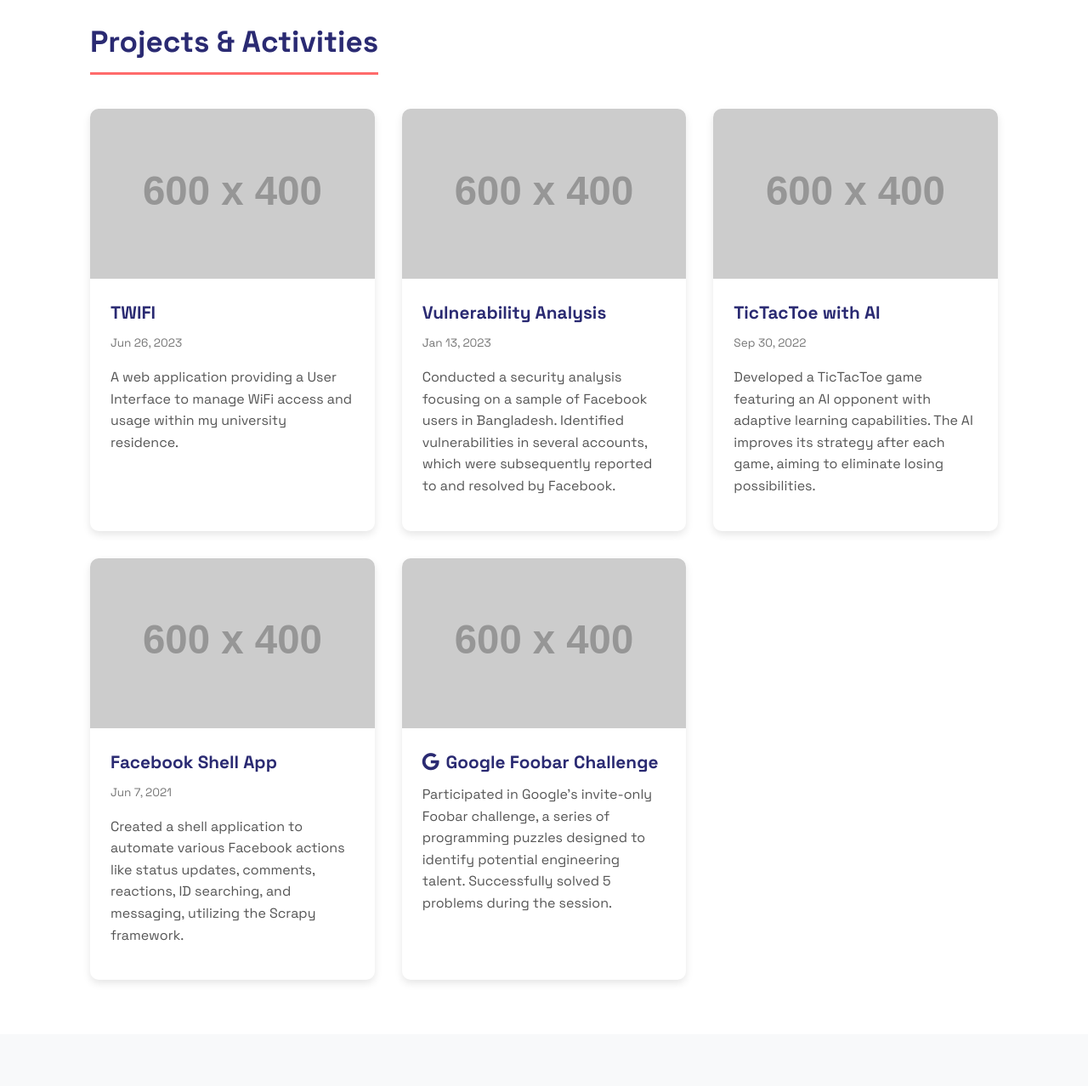
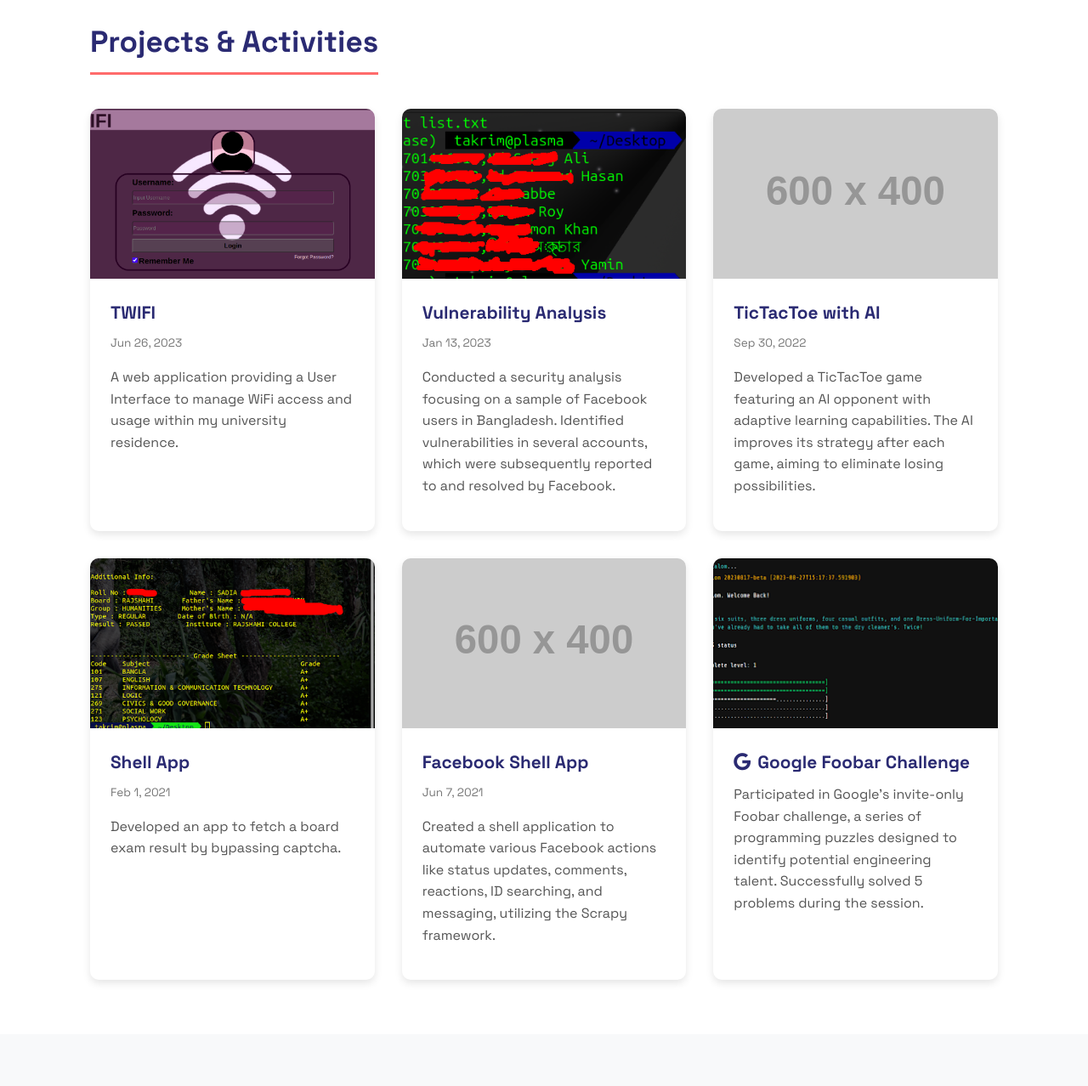
Before and after one commit to takrim1999/takrim1999.github.io, a plain HTML site: page index.html in a window 1280 px wide. Shown: the part 1940-3218 px from the top of the page at 85% size. Drawn offline with Linux system fonts and the light colour scheme; placeholder pictures from the web are drawn by us.

Commit message:
Added pictures

```diff
--- a/index.html
+++ b/index.html
@@ -581,7 +581,7 @@
                 <div class="projects-grid">
                     <div class="project-card">
                         <div class="project-image">
-                            <img src="https://placehold.co/600x400/2a2a72/ffffff?text=TWIFI" alt="TWIFI Project">
+                            <img src="images/twifi.png" alt="TWIFI Project">
                         </div>
                         <div class="project-content">
                             <h3>TWIFI</h3>
@@ -594,7 +594,7 @@
 
                     <div class="project-card">
                          <div class="project-image">
-                            <img src="https://placehold.co/600x400/FF6B6B/ffffff?text=Security" alt="Vulnerability Analysis Project">
+                            <img src="images/vulnerable.png" alt="Vulnerability Analysis Project">
                         </div>
                         <div class="project-content">
                             <h3>Vulnerability Analysis</h3>
@@ -619,6 +619,19 @@
                     </div>
 
                     <div class="project-card">
+                        <div class="project-image">
+                           <img src="images/result.png" alt="Shell App">
+                       </div>
+                       <div class="project-content">
+                           <h3>Shell App</h3>
+                           <p class="project-date">Feb 1, 2021</p>
+                           <p class="project-description">Developed an app to fetch a board exam result by bypassing captcha.</p>
+                            <div class="project-links">
+                                </div>
+                       </div>
+                   </div>
+
+                    <div class="project-card">
                          <div class="project-image">
                             <img src="https://placehold.co/600x400/FF6B6B/ffffff?text=FB+Shell" alt="Facebook Shell App Project">
                         </div>
@@ -632,7 +645,7 @@
                     </div>
 
                      <div class="project-card"> <div class="project-image">
-                            <img src="https://placehold.co/600x400/2a2a72/ffffff?text=Google" alt="Google Foobar">
+                            <img src="images/foobar1.png" alt="Google Foobar">
                         </div>
                         <div class="project-content">
                             <h3><i class="fab fa-google" style="color: var(--primary); margin-right: 0.5rem;"></i>Google Foobar Challenge</h3>
@@ -691,10 +704,10 @@
                         <i class="fas fa-terminal"></i> <h3>Automation Scripts Using Bash</h3>
                         <p>Verify ID: TT2G68YKPSX7</p>
                     </div>
-                     <div class="cert-card">
+                     <!-- <div class="cert-card">
                         <i class="fas fa-certificate"></i> <h3>More Certifications</h3>
                         <p>Add details here</p>
-                    </div>
+                    </div> -->
                 </div>
             </div>
         </section>
```
Also changed, not shown: images/foobar1.png (added), images/foobar2.png (added), images/result.png (added), images/ru.svg (added), images/twifi.png (added), images/vulnerable.png (added).
